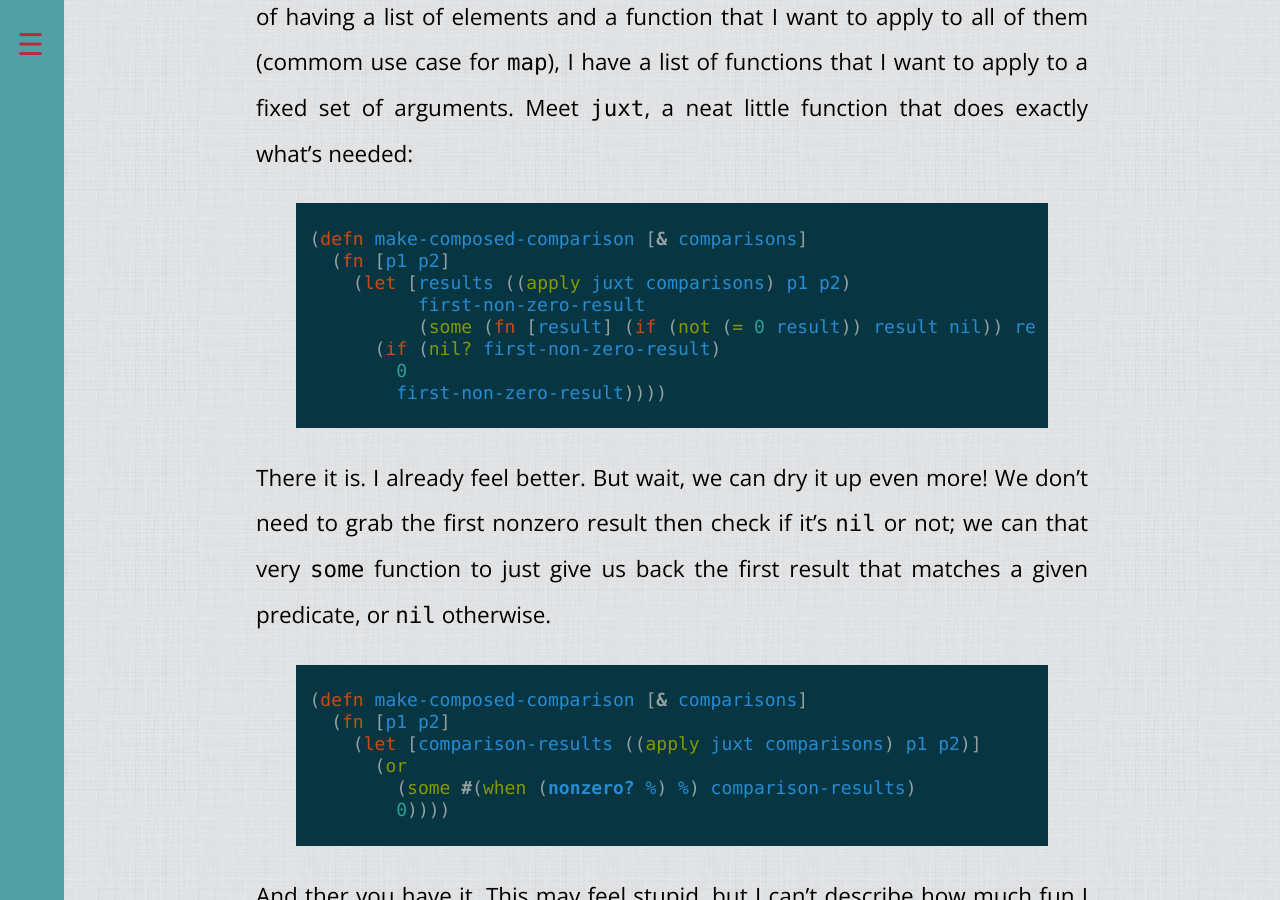
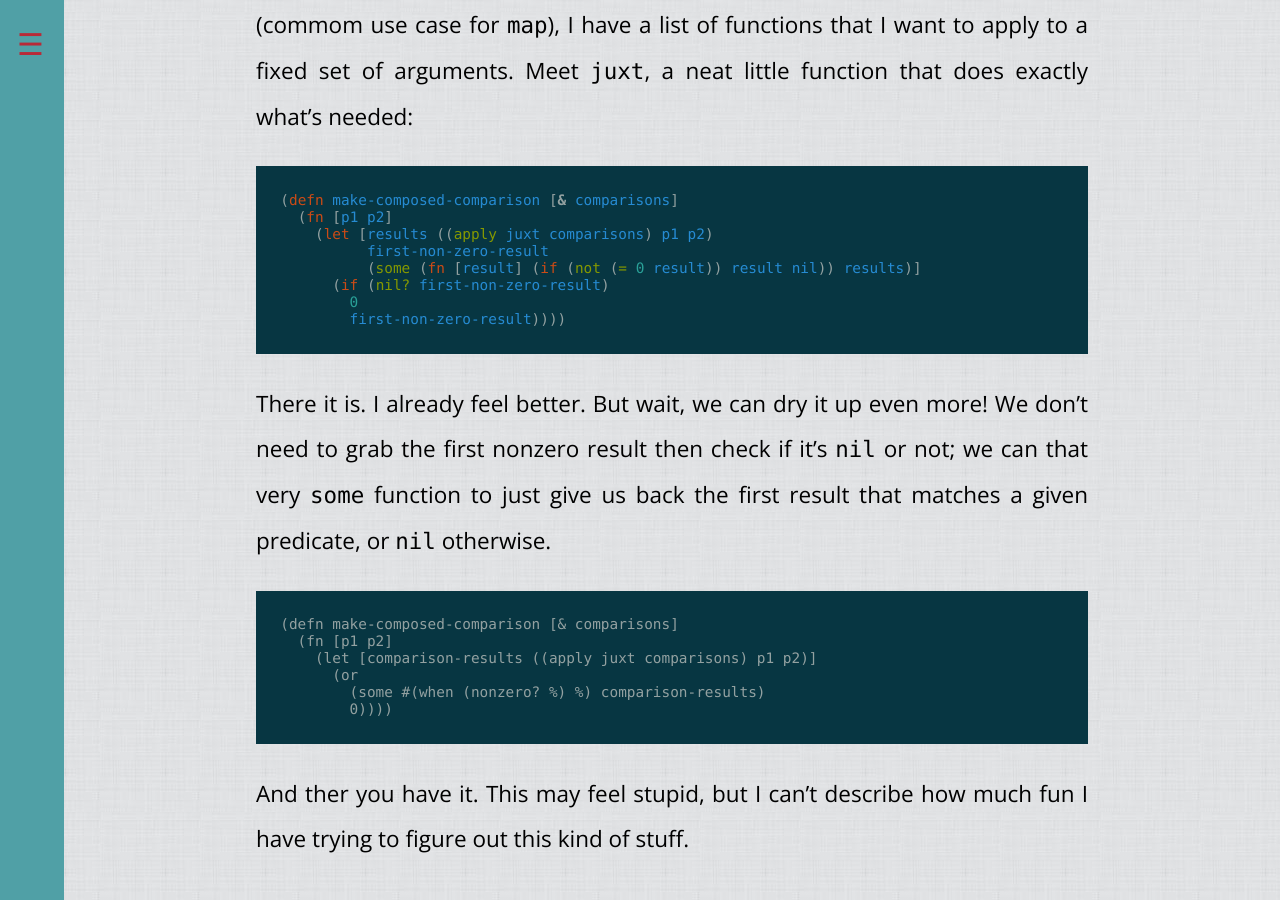
Before and after one commit to fuadsaud/fuadsaud.github.io, a Jekyll site: the page built from _posts/2014-01-14-functional-programming.md, in a window 1280 px wide and 900 px high, scrolled down 988 px. Built offline with Jekyll 4.4.1, drawn with Linux system fonts in a browser that asks for light colours; nearby versions of some CDN libraries.

Commit message:
Get rid of liquid highlight

````diff
--- a/_posts/2014-01-14-functional-programming.md
+++ b/_posts/2014-01-14-functional-programming.md
@@ -9,7 +9,7 @@ So I'm reading
 and one of the examples given to illustrate the usage of closures caught my
 eye. Here it is:
 
-{% highlight clojure %}
+```clojure
 (defn make-composed-comparison [& comparisons]
   (fn [p1 p2]
     (let [results (for [comparison comparisons] (comparison p1 p2))
@@ -18,7 +18,7 @@ eye. Here it is:
       (if (nil? first-non-zero-result)
         0
         first-non-zero-result))))
-{% endhighlight %}
+```
 
 It's a function that takes a list of comparator functions and returns their
 composition, which in turn, returns the first nonzero comparation result, or
@@ -34,7 +34,7 @@ to all of them (commom use case for `map`), I have a list of functions that I
 want to apply to a fixed set of arguments. Meet `juxt`, a neat little function
 that does exactly what's needed:
 
-{% highlight clojure %}
+```clojure
 (defn make-composed-comparison [& comparisons]
   (fn [p1 p2]
     (let [results ((apply juxt comparisons) p1 p2)
@@ -43,21 +43,21 @@ that does exactly what's needed:
       (if (nil? first-non-zero-result)
         0
         first-non-zero-result))))
-{% endhighlight %}
+```
 
 There it is. I already feel better. But wait, we can dry it up even more!
 We don't need to grab the first nonzero result then check if it's `nil` or not;
 we can that very `some` function to just give us back the first result that
 matches a given predicate, or `nil` otherwise.
 
-{% highlight clojure %}
+```
 (defn make-composed-comparison [& comparisons]
   (fn [p1 p2]
     (let [comparison-results ((apply juxt comparisons) p1 p2)]
       (or
         (some #(when (nonzero? %) %) comparison-results)
         0))))
-{% endhighlight %}
+```
 
 And ther you have it. This may feel stupid, but I can't describe how much fun
 I have trying to figure out this kind of stuff.
````
Also changed, not shown: _posts/2013-05-07-cape-cod.md (+6 -6 lines), _posts/2013-09-11-rubys-protected-use-case.md (+4 -4 lines).
